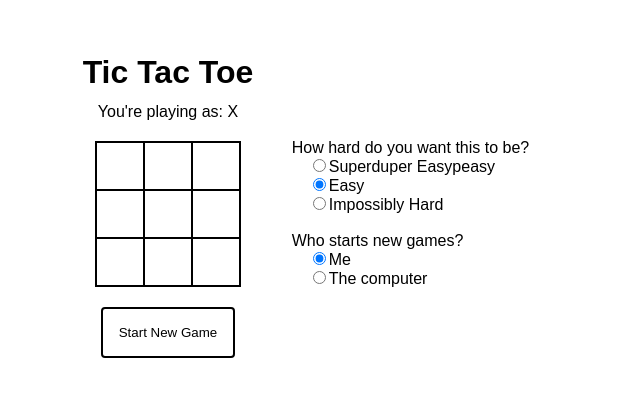
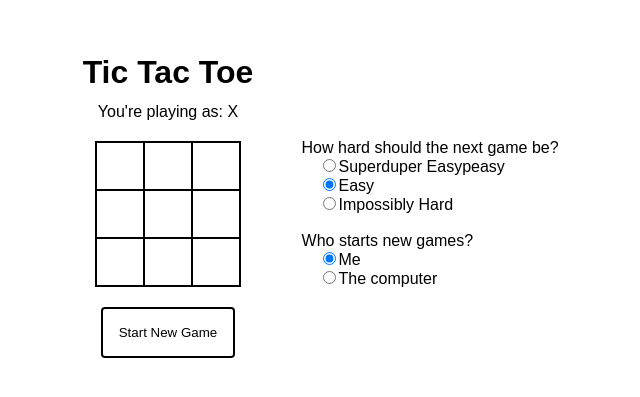
Before and after one commit to MagdalenaHenke/tictactoe, a React (Create React App) app: page / in a window 1280 px wide. Shown: the part 193-590 px from the top of the page, without its empty margins (472-1112 px from the left). Built offline with nearby package versions, Linux system fonts and the light colour scheme.

Commit message:
pull status text out into its own component, vastly improve screen reader announcement, now announces player: move, computer: move

```diff
--- a/src/components/DifficultyPicker.jsx
+++ b/src/components/DifficultyPicker.jsx
@@ -5,7 +5,7 @@ import RadioGroup from './RadioGroup.jsx';
 function DifficultyPicker({ difficulty, setDifficulty }) {
   return (
     <RadioGroup
-      legendText="How hard do you want this to be?"
+      legendText="How hard should the next game be?"
       name="difficultyPicker"
       checkedValue={difficulty}
       onChange={setDifficulty}
--- a/src/components/Game.jsx
+++ b/src/components/Game.jsx
@@ -1,43 +1,40 @@
 import React, { useState } from 'react';
 import { DEFAULT_COMPUTER_TOKEN, DIFFICULTY } from '../constants/constants';
-import { getOpponent } from '../utils/gameLogicUtil';
 
 import * as autoPlayer from '../utils/autoPlayerUtil';
 import * as brd from '../utils/boardUtil';
 import Board from './Board.jsx';
+import StatusText from './StatusText.jsx';
 import StartPlayerPicker from './StartPlayerPicker.jsx';
 import DifficultyPicker from './DifficultyPicker.jsx';
 import '../styles/Game.css';
 
-// This component will
-// - keep track of board state
-// - keep track of whose turn it is
-// - keep track of whether someone won
-// - keep track of whether the game is over
 function Game() {
-  // choice I'm making: only keep things on state that can't be derived from state
   const [board, setBoard] = useState(
     brd.getNewBoard(DEFAULT_COMPUTER_TOKEN, DIFFICULTY.DEFAULT)
   );
+
+  // current difficulty and token the computer plays (e.g. 'O')
   const [difficulty, setDifficulty] = useState(DIFFICULTY.DEFAULT);
   const [computerToken, setComputerToken] = useState(DEFAULT_COMPUTER_TOKEN);
+
+  // difficulty and computerToken for the next game (you can switch difficulty / who
+  // you're playing as while you have a game going on, but it'll only kick in with
+  // the beginning of the next round)
   const [nextGameDifficulty, setNextGameDifficulty] = useState(
     DIFFICULTY.DEFAULT
   );
   const [nextGameComputerToken, setNextGameComputerToken] = useState(
     DEFAULT_COMPUTER_TOKEN
   );
-  const [SRText, setSRText] = useState('');
 
   const startNewGame = () => {
     setDifficulty(nextGameDifficulty);
-    setComputerToken(nextGameComputerToken); // LEENA: this really might be nicer with a state reducer
+    setComputerToken(nextGameComputerToken);
     setBoard(brd.getNewBoard(nextGameComputerToken, difficulty));
-    setSRText(`A new game started.`);
   };
 
   // playing a field is the same as also the computer playing a field
-  // LEENA: maybe this should be a good old use Reducer
   const pickField = (index) => {
     setBoard((oldBoard) => {
       const newBoard = brd.playField(oldBoard, index);
@@ -48,19 +45,7 @@ function Game() {
       }
       return newBoard;
     });
-    setSRText(`You played field ${index + 1}.`);
   };
-
-  // maybe just fold these under below?
-  const winner = brd.getWinner(board);
-  const isBoardFull = brd.isFull(board);
-
-  // LEENA: maybe state machine this?
-  let statusText = `You're playing as: ${getOpponent(computerToken)}`;
-  if (winner)
-    statusText = `${winner === computerToken ? 'The computer' : 'You'} won!`;
-  else if (isBoardFull) statusText = 'We have a tie!';
-  else if (brd.isCatsGame(board)) statusText = "...cat's game";
 
   return (
     <div className="Game">
@@ -68,13 +53,7 @@ function Game() {
       <div>
         <div className="Game-layout">
           <div className="Game-layout--status" aria-live="polite">
-            {/* aria-live reads changes to the screen reader to inform about computer moves */}
-            <span>{statusText}</span>
-            <span className="visually-hidden">{SRText}</span>
-            {board.map((field, i) => (
-              <span className="visually-hidden">{`${i + 1} ${field ||
-                'empty'}`}</span>
-            ))}
+            <StatusText board={board} computerToken={computerToken} />
           </div>
           <div className="Game-layout--board">
             <Board
--- /dev/null
+++ b/src/components/StatusText.jsx
@@ -0,0 +1,40 @@
+import React from 'react';
+import {
+  getWinner,
+  isFull,
+  isCatsGame,
+  numTurnsPlayed
+} from '../utils/boardUtil';
+import { getOpponent } from '../utils/gameLogicUtil';
+
+// aria-live region to read changes to the screen reader to inform about computer moves.
+// Each move is announced by player move, then computer move, eg: "X 5, O 9"
+function StatusText({ board, computerToken }) {
+  let statusText = `You're playing as: ${getOpponent(computerToken)}`;
+
+  const winner = getWinner(board);
+  if (winner)
+    statusText = `${winner === computerToken ? 'The computer' : 'You'} won!`;
+  else if (isFull(board)) statusText = 'We have a tie!';
+  else if (isCatsGame(board)) statusText = "...cat's game";
+
+  return (
+    <div aria-live="polite">
+      {numTurnsPlayed(board) === 0 && (
+        <span className="visually-hidden">A new game started</span>
+      )}
+      {board
+        .map((field, i) => [field, i])
+        // sorting to always announce the player's move first
+        .sort((a, b) => (a[0] === computerToken ? 1 : -1))
+        .map(([field, i]) => (
+          <span className="visually-hidden" key={i}>
+            {field ? `${field} ${i + 1}` : ''}
+          </span>
+        ))}
+      <span>{statusText}</span>
+    </div>
+  );
+}
+
+export default StatusText;
--- a/src/utils/gameLogicUtil.js
+++ b/src/utils/gameLogicUtil.js
@@ -65,10 +65,10 @@ function determineSmartField(board) {
 const whoWillWinThis = (function() {
   const memo = {}; // for memoization
 
-  const memoAndReturn = (board, winner) => {
+  function memoAndReturn(board, winner) {
     memo[board] = winner;
     return winner;
-  };
+  }
 
   function whoWillWinThis(board) {
     if (memo[board] !== undefined) return memo[board];
@@ -108,8 +108,8 @@ const whoWillWinThis = (function() {
       return memoAndReturn(board, nextPlayer);
     }
 
-    // LEENA: Maybe I don't need this!
     // if regardless of what the current player does, they definitely lose
+    // Leena: Note: this isn't important for our game play, because we know
     if (whoWinsIfIPlay.every((winner) => winner === nextPlayer)) {
       return memoAndReturn(board, nextPlayer);
     }
```
